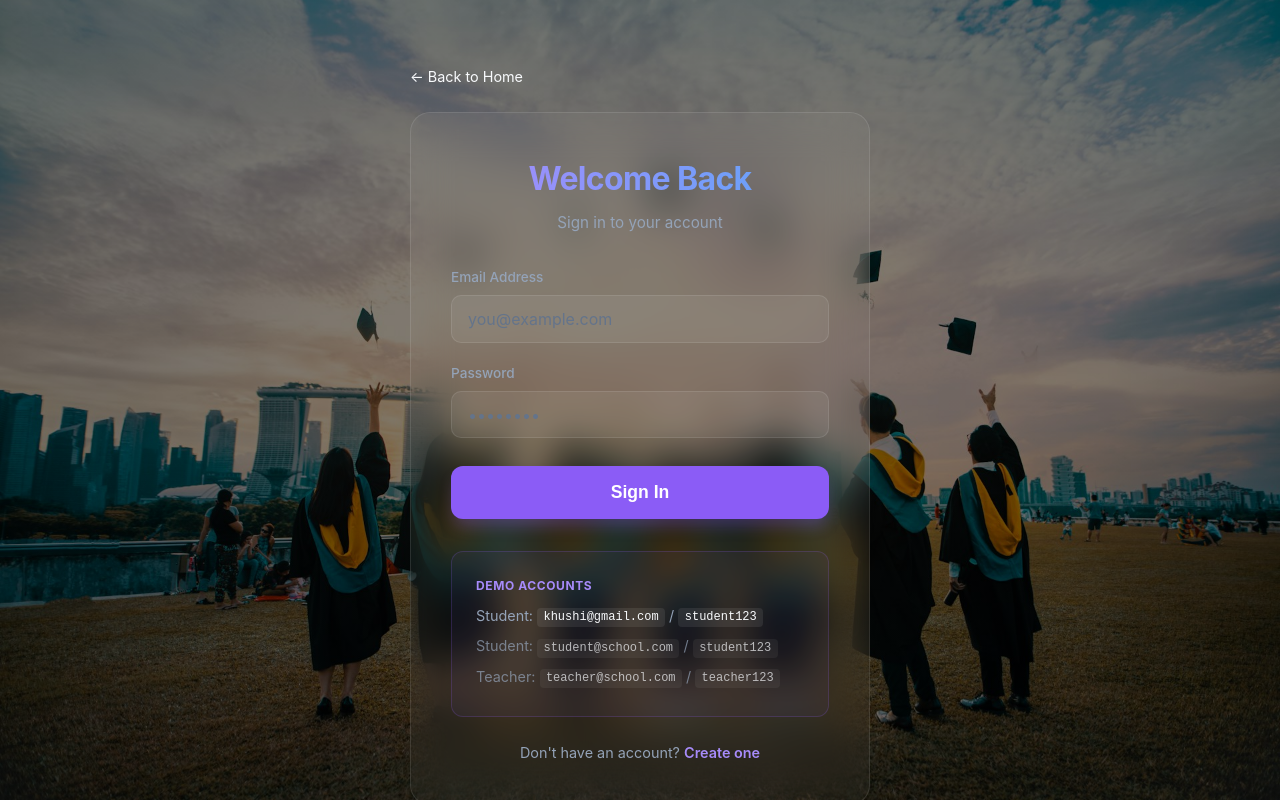
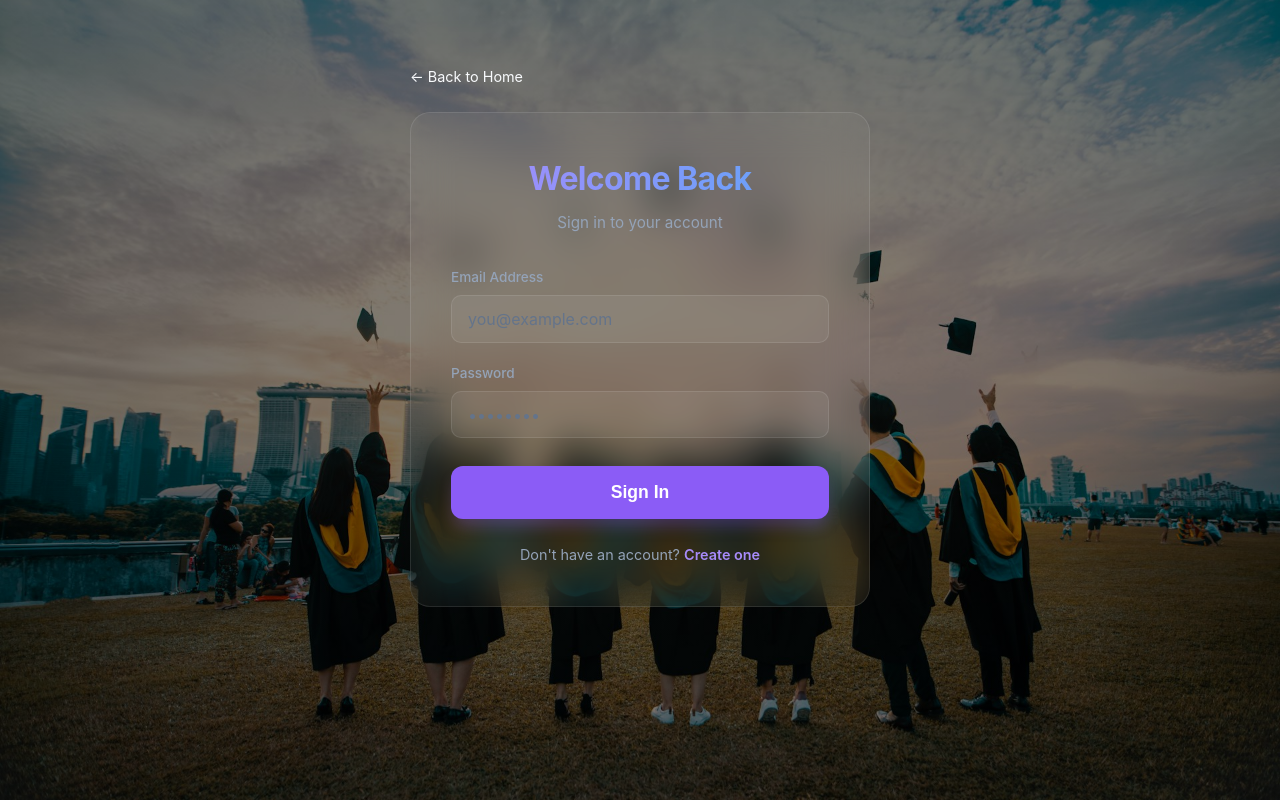
Before and after one commit to anandkpvt18-wq/student-management-system, a Next.js app in the folder frontend/: page /auth/signin in a window 1280 px wide. Built offline with nearby package versions, Linux system fonts and the light colour scheme; no server answers.

Commit message:
clean: Remove demo accounts from sign-in page

```diff
--- a/frontend/src/app/auth/signin/page.js
+++ b/frontend/src/app/auth/signin/page.js
@@ -84,12 +84,7 @@ export default function SignIn() {
             </button>
           </form>
 
-          <div className="demo-credentials" style={{ marginTop: '2rem', padding: '1.5rem', background: 'rgba(139, 92, 246, 0.05)', borderRadius: '12px', border: '1px solid rgba(139, 92, 246, 0.2)' }}>
-            <p className="demo-title" style={{ color: '#a78bfa', fontWeight: '700', marginBottom: '0.5rem', textTransform: 'uppercase', fontSize: '0.75rem', letterSpacing: '0.05em' }}>DEMO ACCOUNTS</p>
-            <p style={{ fontSize: '0.9rem', marginBottom: '0.4rem' }}>Student: <code>khushi@gmail.com</code> / <code>student123</code></p>
-            <p style={{ fontSize: '0.9rem', marginBottom: '0.4rem', opacity: 0.7 }}>Student: <code>student@school.com</code> / <code>student123</code></p>
-            <p style={{ fontSize: '0.9rem', opacity: 0.7 }}>Teacher: <code>teacher@school.com</code> / <code>teacher123</code></p>
-          </div>
+
 
           <p className="auth-footer">
             Don&apos;t have an account?{' '}
```
